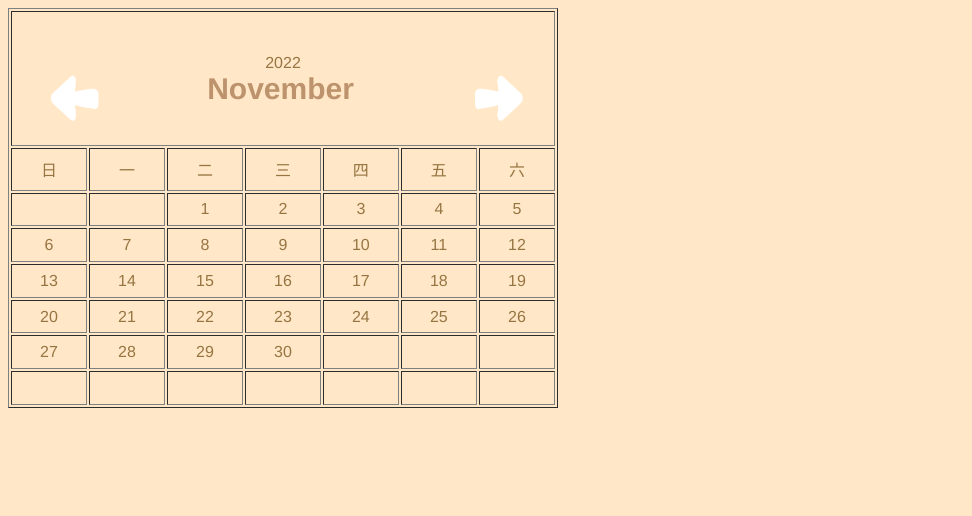
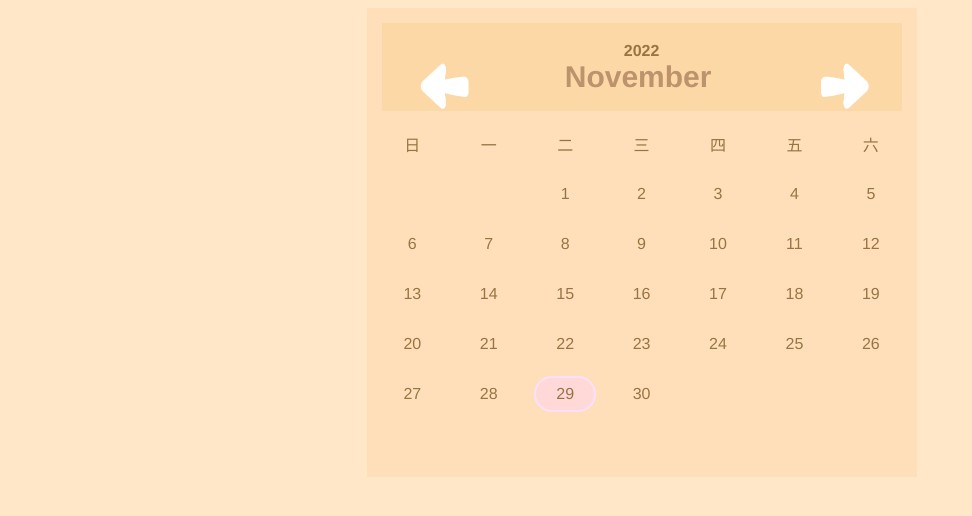
Before and after one commit to a22024125/TheWebHaveName, a plain HTML site: page miniCalendar.html in a window 1280 px wide. Shown: the whole page, without its empty margins (0-972 px from the left). Drawn offline with Linux system fonts and the light colour scheme.

Commit message:
fix 小行事曆跑版、非需要的滾動軸刪除

```diff
--- a/css/main_page.css
+++ b/css/main_page.css
@@ -41,6 +41,8 @@
                 border-style: hidden;
                 border: 1px solid black;
                 box-sizing: border-box;
+                overflow-x: hidden;
+                overflow-y: hidden;
             }
             .embed_div  {
                 text-align: center;
--- a/css/miniCalendar.css
+++ b/css/miniCalendar.css
@@ -8,10 +8,29 @@
 }
 
 body{
-    width: 100%;
-    height: 100%;
+    width: auto;
     background-color: rgb(255, 231, 199);
 }
+
+.calendar{
+    background-color: rgb(255, 223, 186);
+    table-layout: fixed;
+    margin-left: auto;
+    margin-right: auto;
+}
+
+table tr{
+    height: 35px;
+}
+
+.upCalendar{
+    background-color: rgb(253, 216, 167);
+}
+
+.year{
+    font-weight: bold;
+}
+
 .month{
     font-size:30px;
     font-weight: bold;
@@ -25,14 +44,42 @@ body{
     height: 50px;
     float: left;
     border: none;
-    background-color: rgb(255, 231, 199);
+    background-color: rgb(253, 216, 167);
 }
 
 .nextMonthBtn{
-    margin-right: 35px;
+    margin-right: 37px;
     width: 50px;
     height: 50px;
     float: right;
     border: none;
-    background-color: rgb(255, 231, 199);
+    background-color: rgb(253, 216, 167);
 }
+
+#targetDay{
+    background-color: #ffd1f77e;
+    border-radius: 999em;
+    width: 5px;
+    height: 30px;
+    border: 2px solid #ffe0fa;
+    table-layout: fixed;
+}
+
+table{
+    text-align: center;
+}
+
+form{
+    margin-top: 10px;
+}
+
+button{
+    border-color:rgb(255, 214, 227);
+    color: rgb(124, 124, 124);
+    background-color: rgb(250, 240, 243);
+}
+
+input{
+    background-color: rgb(248, 226, 227);
+    border-color: rgb(255, 200, 200);
+}
--- a/miniCalendar.html
+++ b/miniCalendar.html
@@ -4,12 +4,12 @@
     <meta charset="UTF-8">
     <meta http-equiv="X-UA-Compatible" content="IE=edge">
     <meta name="viewport" content="width=device-width, initial-scale=1.0">
-    <title>miniCalendar</title>
-    <link rel="stylesheet" href="css/miniCalendar.css">
+    <title>calendar</title>
+    <link rel="stylesheet" href="css/calendar.css">
 </head>
 <body>
-    <table width="550px" height="400px" border="1" class="calendar">
-        <tr>
+    <table width="550px" height="400px" cellspacing="15" class="calendar">
+        <tr class="upCalendar">
             <td colspan="7">
                 </br>
                 <span class="year">None</span>
@@ -34,6 +34,9 @@
             <td>六</td>
         </tr>
     </table>
+    <div>
+
+    </div>
 </body>
 <script type="text/javascript" src="javascript/calendar.js"></script>
 </html>
```
Also changed, not shown: css/WIM.css (+6 -3 lines), main_page.html (+2 -2 lines).
